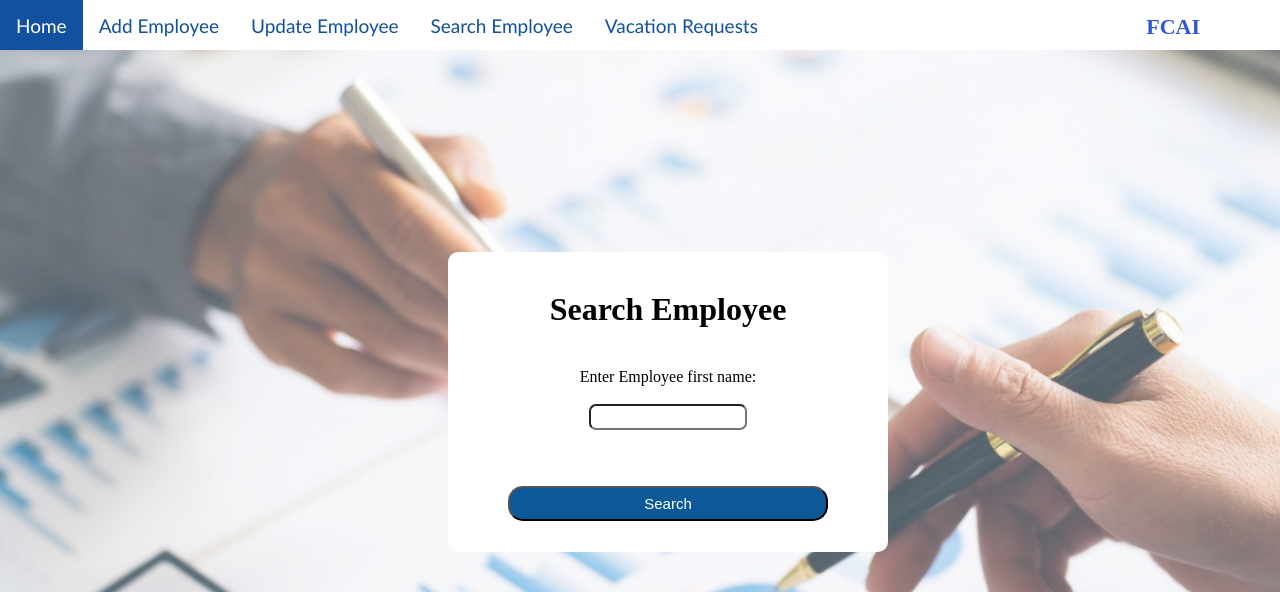
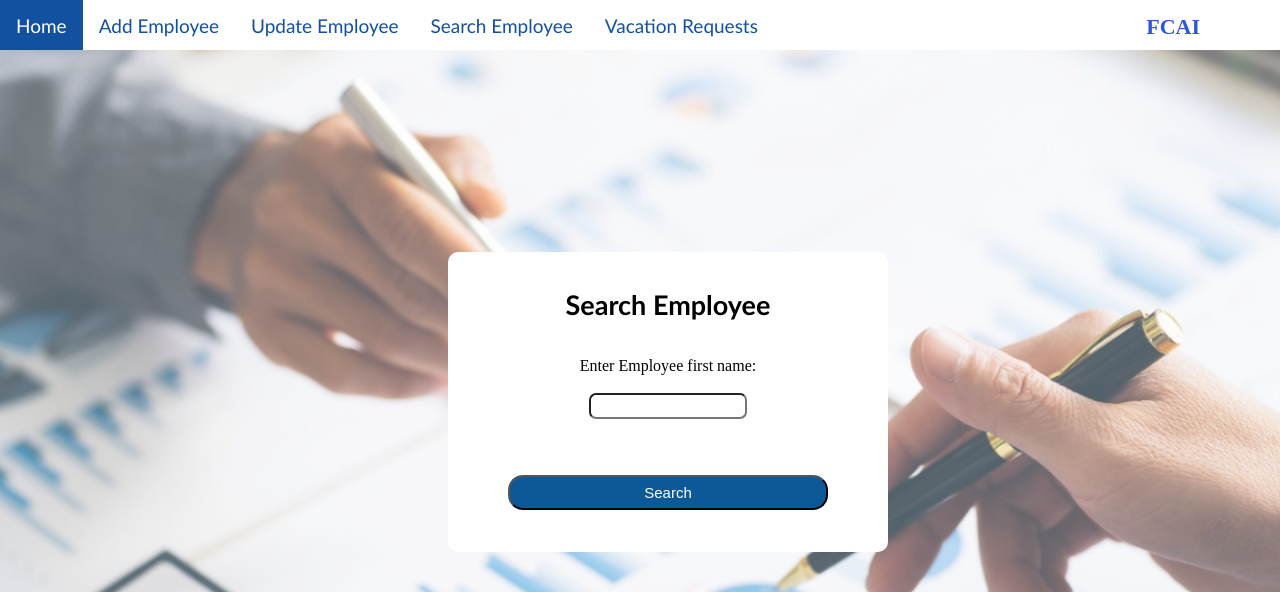
Before and after one commit to AsmaaElawady/Human_Resource_Website, a Django app: page /searchEmployee/ in a window 1280 px wide. Shown: the top 592 px of the page. Run offline with Django 4.2, Linux system fonts and the light colour scheme.

Commit message:
Update CSS

```diff
--- a/FinalWeb/HumanResources/HumanResources/static/css/searchEmp.css
+++ b/FinalWeb/HumanResources/HumanResources/static/css/searchEmp.css
@@ -1,3 +1,7 @@
+h1{
+    font-size: 27px;
+    font-family: Calibri,'Gill Sans', 'Gill Sans MT',  'Trebuchet MS', sans-serif;
+}
 
 
 .searchbox{
@@ -130,11 +134,3 @@ table {
     font-size: 22px;
     margin-right: 5%;
   }
-
-
-
-.H{
-  color: #12519f;
-  font-size: 40px;
-  margin: 0;
-}
```
